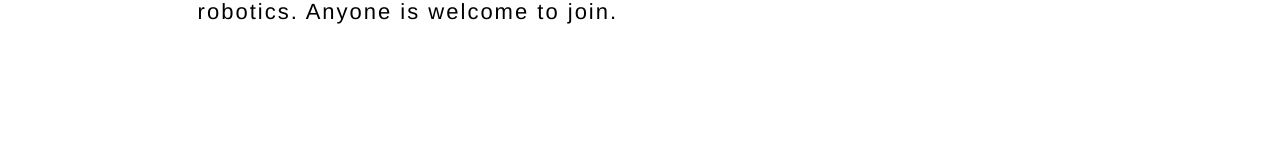
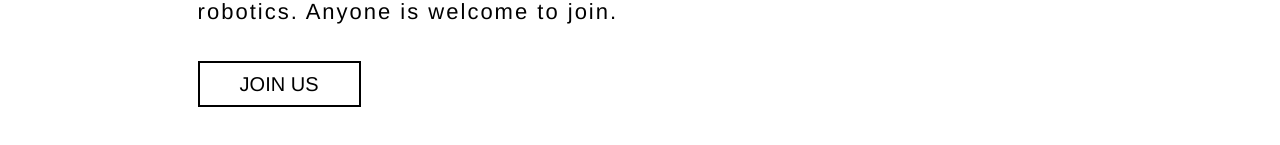
Before and after one commit to uwvexu/uwvexu, a Next.js app: page / in a window 1280 px wide. Shown: the part 559-704 px from the top of the page. Built offline with nearby package versions, Linux system fonts and the light colour scheme.

Commit message:
Create BodyButton

```diff
--- /dev/null
+++ b/components/BodyButton.jsx
@@ -0,0 +1,19 @@
+import styled from 'styled-components';
+import { yellow } from './Styles';
+
+export default styled.div`
+  display: inline-block;
+  font-family: Helvetica, Tahoma, Geneva, sans-serif;
+  font-size: 20px;
+  cursor: pointer;
+  user-select: none;
+  border: 2px solid black;
+  color: black;
+  padding: 0.6rem 2.5rem;
+  transition: all 0.2s;
+  :hover {
+    background-color: black;
+    border-color: black;
+    color: ${yellow};
+  }
+`;
--- a/components/NavBar.jsx
+++ b/components/NavBar.jsx
@@ -1,7 +1,6 @@
 import React from 'react';
 import styled from 'styled-components';
-
-const yellow = '#ffd600';
+import { yellow } from './Styles';
 
 const FlexContainer = styled.div`
   display: flex;
--- /dev/null
+++ b/components/Styles.jsx
@@ -0,0 +1 @@
+export const yellow = '#ffd600';
--- a/pages/index.js
+++ b/pages/index.js
@@ -3,6 +3,7 @@ import SectionHeader from '../components/SectionHeader';
 import SectionBody from '../components/SectionBody';
 import TextBox from '../components/TextBox';
 import Link from '../components/Link';
+import Button from '../components/BodyButton';
 
 export default () => (
   <div>
@@ -19,6 +20,9 @@ export default () => (
         <br /> We started this team so that any student could join and learn
         more about robotics. Anyone is welcome to join.
       </TextBox>
+      <br />
+      <br />
+      <Button>JOIN US</Button>
     </SectionBody>
   </div>
 );
```
